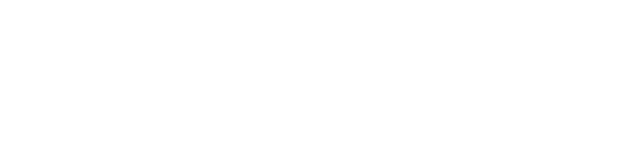
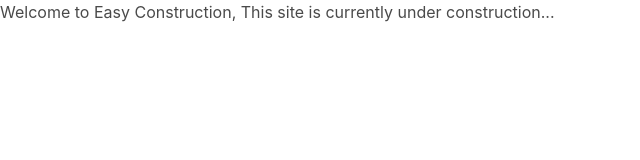
Before and after one commit to easyconstruction/easyconstruction.github.io, a plain HTML site: page index.html in a window 1280 px wide. Shown: the whole page, without its empty margins (0-640 px from the left). Drawn offline with nearby package versions, Linux system fonts and the light colour scheme.

Commit message:
Add body to index

```diff
--- a/index.html
+++ b/index.html
@@ -11,6 +11,6 @@
         <link rel="stylesheet" href="https://cdn.jsdelivr.net/npm/bulma@0.9.2/css/bulma.min.css">
     </head>
     <body>
-
+        <p>Welcome to Easy Construction, This site is currently under construction...</p>
     </body>
 </html>
```
